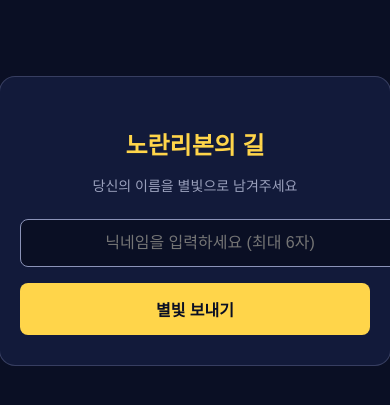
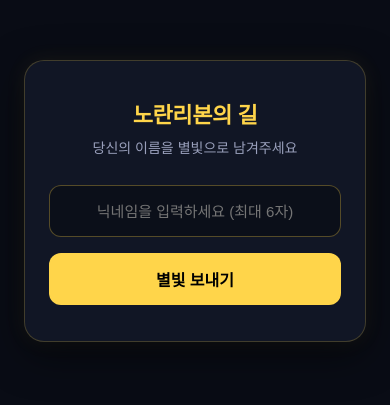
Before and after one commit to anna9331-cloud/yellow-walk, a website: page public/mobile.html in a window 390 px wide. Shown: the part 221-626 px from the top of the page. Drawn offline with nearby package versions, Linux system fonts and the light colour scheme; no server answers.

Commit message:
Update mobile.html

```diff
--- a/public/mobile.html
+++ b/public/mobile.html
@@ -2,65 +2,155 @@
 <html lang="ko">
 <head>
   <meta charset="UTF-8">
-<meta name="viewport" content="width=device-width, initial-scale=1.0">
-<title>노란리본의 길 — 별빛 남기기</title>
-<script src="/socket.io/socket.io.js"></script>
+  <meta name="viewport" content="width=device-width, initial-scale=1.0, maximum-scale=1.0, user-scalable=no">
+  <title>노란리본의 길 - 별빛 남기기</title>
+  <link href="https://fonts.googleapis.com/css2?family=Noto+Sans+KR:wght@400;500;700&display=swap" rel="stylesheet">
   <style>
+    * { margin: 0; padding: 0; box-sizing: border-box; }
     body {
-    background: #0a0f24; color: #ece7d8; font-family: sans-serif;
-    height: 100vh; margin:0; display:flex; flex-direction:column;
-    justify-content:center; align-items:center; padding: 20px;
+      background: #090c15;
+      color: #ece7d8;
+      font-family: 'Noto Sans KR', sans-serif;
+      min-height: 100vh;
+      display: flex;
+      justify-content: center;
+      align-items: center;
+      padding: 24px;
     }
     .card {
-    background: #121a3a; padding: 30px 20px; border-radius: 16px;
-    width: 100%; max-width: 360px; text-align: center;
-    border: 1px solid rgba(139,147,184,0.3);
+      background: rgba(18, 24, 38, 0.95);
+      border: 1px solid rgba(255, 213, 74, 0.2);
+      border-radius: 20px;
+      padding: 36px 24px;
+      width: 100%;
+      max-width: 360px;
+      text-align: center;
+      box-shadow: 0 12px 40px rgba(0, 0, 0, 0.5), 0 0 20px rgba(255, 213, 74, 0.08);
+      position: relative;
+      overflow: hidden;
     }
-  h2 { color: #ffd54a; margin-bottom: 8px; }
-  p { color: #9aa0bc; font-size: 14px; margin-bottom: 24px; }
-  input {
-    width: 100%; padding: 14px; border-radius: 8px; border: 1px solid #8b93b8;
-    background: #0a0f24; color: #fff; font-size: 16px; margin-bottom: 16px; text-align: center;
+    h1 {
+      font-size: 22px;
+      color: #ffd54a;
+      margin-bottom: 8px;
+      letter-spacing: -0.02em;
+    }
+    p.sub {
+      font-size: 14px;
+      color: #9aa0bc;
+      margin-bottom: 28px;
+    }
+    .input-group {
+      width: 100%;
+      margin-bottom: 16px;
+    }
+    input[type="text"] {
+      width: 100%;
+      height: 52px;
+      background: rgba(10, 14, 23, 0.8);
+      border: 1px solid rgba(255, 213, 74, 0.3);
+      border-radius: 12px;
+      color: #fff;
+      font-size: 15px;
+      text-align: center;
+      outline: none;
+      transition: all 0.2s ease;
+    }
+    input[type="text"]:focus {
+      border-color: #ffd54a;
+      box-shadow: 0 0 12px rgba(255, 213, 74, 0.25);
     }
     button {
-    width: 100%; padding: 14px; border-radius: 8px; border: none;
-    background: #ffd54a; color: #0a0f24; font-weight: bold; font-size: 16px; cursor: pointer;
+      width: 100%;
+      height: 52px;
+      background: #ffd54a;
+      border: none;
+      border-radius: 12px;
+      color: #000;
+      font-size: 16px;
+      font-weight: 700;
+      cursor: pointer;
+      transition: background 0.2s ease, transform 0.1s ease;
     }
-  .success-msg { display: none; color: #ffd54a; font-size: 18px; line-height: 1.5; }
+    button:active {
+      transform: scale(0.98);
+      background: #e6bd3b;
+    }
+
+    /* 완료 화면 스타일 */
+    .success-box {
+      display: none;
+      animation: fadeIn 0.6s cubic-bezier(0.16, 1, 0.3, 1) forwards;
+    }
+    .star-icon {
+      font-size: 40px;
+      margin-bottom: 16px;
+      display: inline-block;
+      animation: pulse 2s infinite alternate;
+    }
+    .success-title {
+      font-size: 17px;
+      line-height: 1.6;
+      color: #ece7d8;
+      font-weight: 500;
+      word-break: keep-all;
+    }
+    .highlight {
+      color: #ffd54a;
+      font-weight: 700;
+    }
+
+    @keyframes fadeIn {
+      from { opacity: 0; transform: translateY(12px); }
+      to { opacity: 1; transform: translateY(0); }
+    }
+    @keyframes pulse {
+      from { transform: scale(1); filter: drop-shadow(0 0 6px rgba(255, 213, 74, 0.6)); }
+      to { transform: scale(1.15); filter: drop-shadow(0 0 16px rgba(255, 213, 74, 0.9)); }
+    }
   </style>
 </head>
 <body>
-  <div class="card" id="inputCard">
-    <h2>노란리본의 길</h2>
-    <p>당신의 이름을 별빛으로 남겨주세요</p>
+
+  <div class="card">
+    <!-- 입력 폼 -->
+    <div id="form-box">
+      <h1>노란리본의 길</h1>
+      <p class="sub">당신의 이름을 별빛으로 남겨주세요</p>
+      <div class="input-group">
         <input type="text" id="nickname" placeholder="닉네임을 입력하세요 (최대 6자)" maxlength="6">
-    <button id="sendBtn">별빛 보내기</button>
+      </div>
+      <button onclick="sendStar()">별빛 보내기</button>
     </div>
 
-  <div class="card success-msg" id="successMsg">
-    ✨<br>당신의 별빛이 전광판에 밝혀졌습니다.
+    <!-- 완료 화면 -->
+    <div id="success-box" class="success-box">
+      <div class="star-icon">⭐</div>
+      <p class="success-title">
+        당신의 별빛이<br>
+        <span class="highlight">노란리본의 길</span>을 밝혀주었습니다.
+      </p>
+    </div>
   </div>
 
+  <script src="/socket.io/socket.io.js"></script>
   <script>
     const socket = io();
-  const sendBtn = document.getElementById('sendBtn');
-  const nicknameInput = document.getElementById('nickname');
-  const inputCard = document.getElementById('inputCard');
-  const successMsg = document.getElementById('successMsg');
 
-  sendBtn.addEventListener('click', () => {
-    const name = nicknameInput.value.trim();
+    function sendStar() {
+      const input = document.getElementById('nickname');
+      const name = input.value.trim();
+
       if (!name) {
         alert('닉네임을 입력해주세요.');
         return;
       }
-    // 서버로 닉네임 전송
-    socket.emit('submitNickname', name);
 
-    // 입력 완료 화면으로 전환
-    inputCard.style.display = 'none';
-    successMsg.style.display = 'block';
-  });
+      socket.emit('addStar', { name: name });
+
+      document.getElementById('form-box').style.display = 'none';
+      document.getElementById('success-box').style.display = 'block';
+    }
   </script>
 </body>
 </html>
```
Lines whose indentation alone changed are shown as unchanged.
